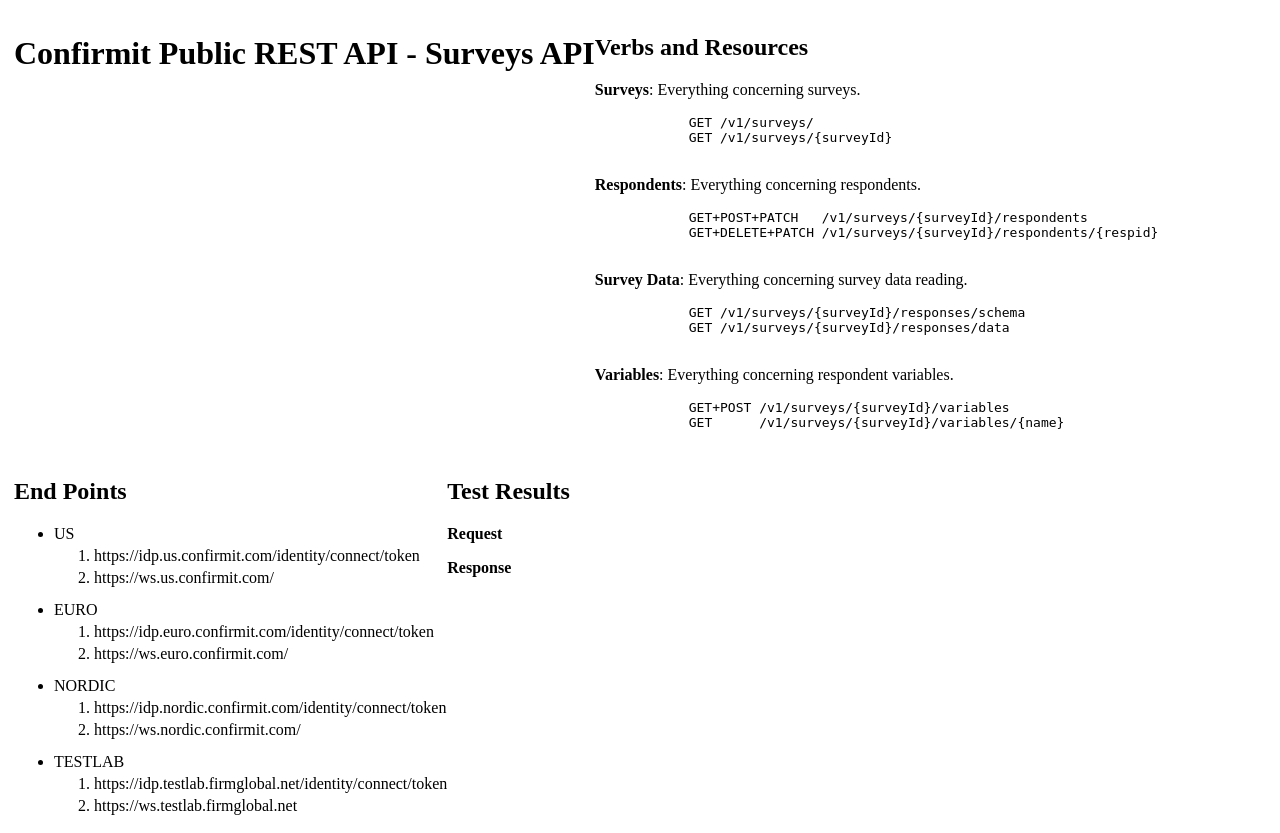
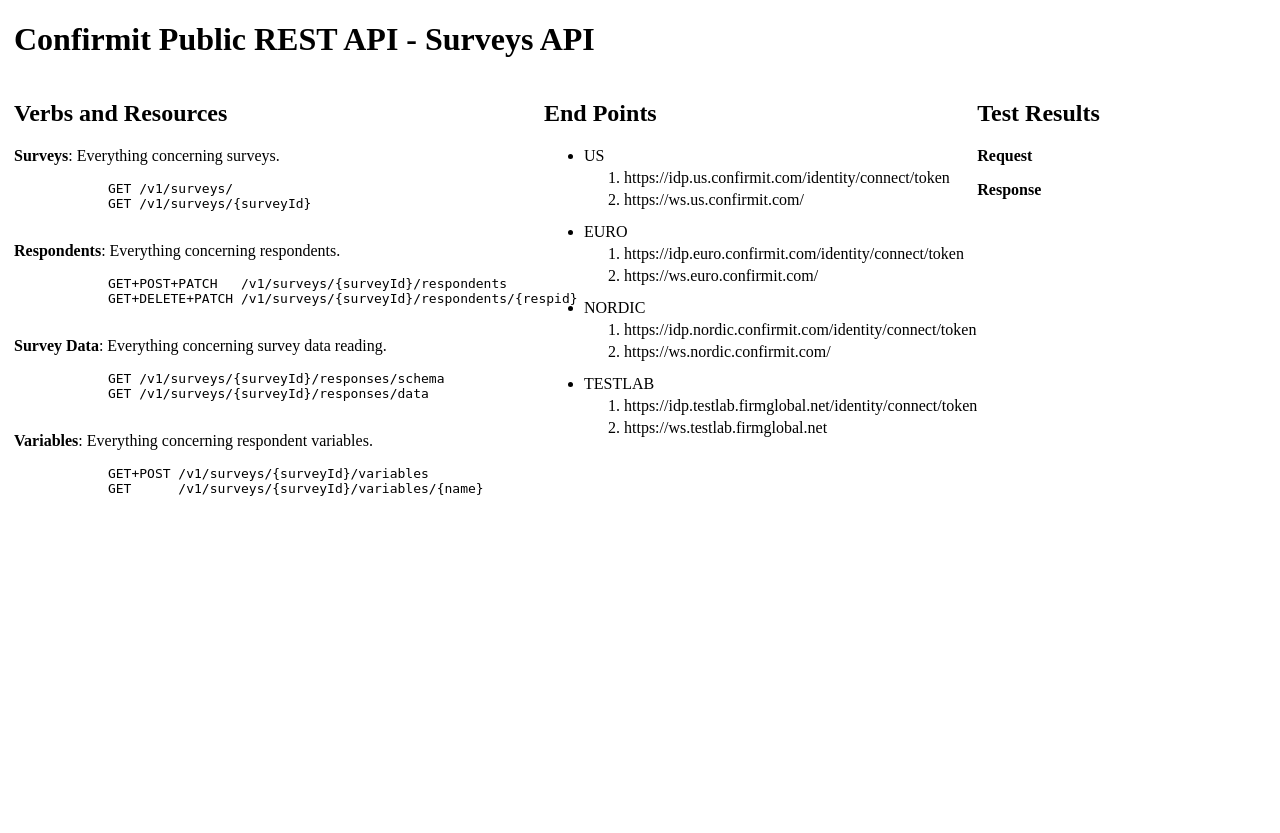
Before and after one commit to brianlondregan36/restful-respondent, a Flask app: page /Practice in a window 1280 px wide. Shown: the top 833 px of the page. After the commit the page ends 496 px from the top, so only its background shows below. Run offline with Flask 2, Linux system fonts and the light colour scheme.

Commit message:
more markup changes

```diff
--- a/respondents/templates/practice.html
+++ b/respondents/templates/practice.html
@@ -21,9 +21,10 @@
 </head>
 
 <body>
+
+  <h1>Confirmit Public REST API - Surveys API</h1>
+
   <div class="container">
-
-    <h1>Confirmit Public REST API - Surveys API</h1>
 
     <div id="info1" class="section">
 	<h2>Verbs and Resources</h2>
@@ -78,9 +79,9 @@
     <div id="info3" class="section">
 	<h2>Test Results</h2>
 	<div><p><strong>Request</strong></p></div>
-	<p style="font-family: monospace;">{{ result[0] }}</p>
+	<p style="font-family:monospace; word-break:break-word;">{{ result[0] }}</p>
 	<div><p><strong>Response</strong></p></div>
-	<p style="font-family: monospace;">{{ result[1] }}</p>
+	<p style="font-family:monospace; word-break:break-word;">{{ result[1] }}</p>
     </div>
 
   </div>
```
